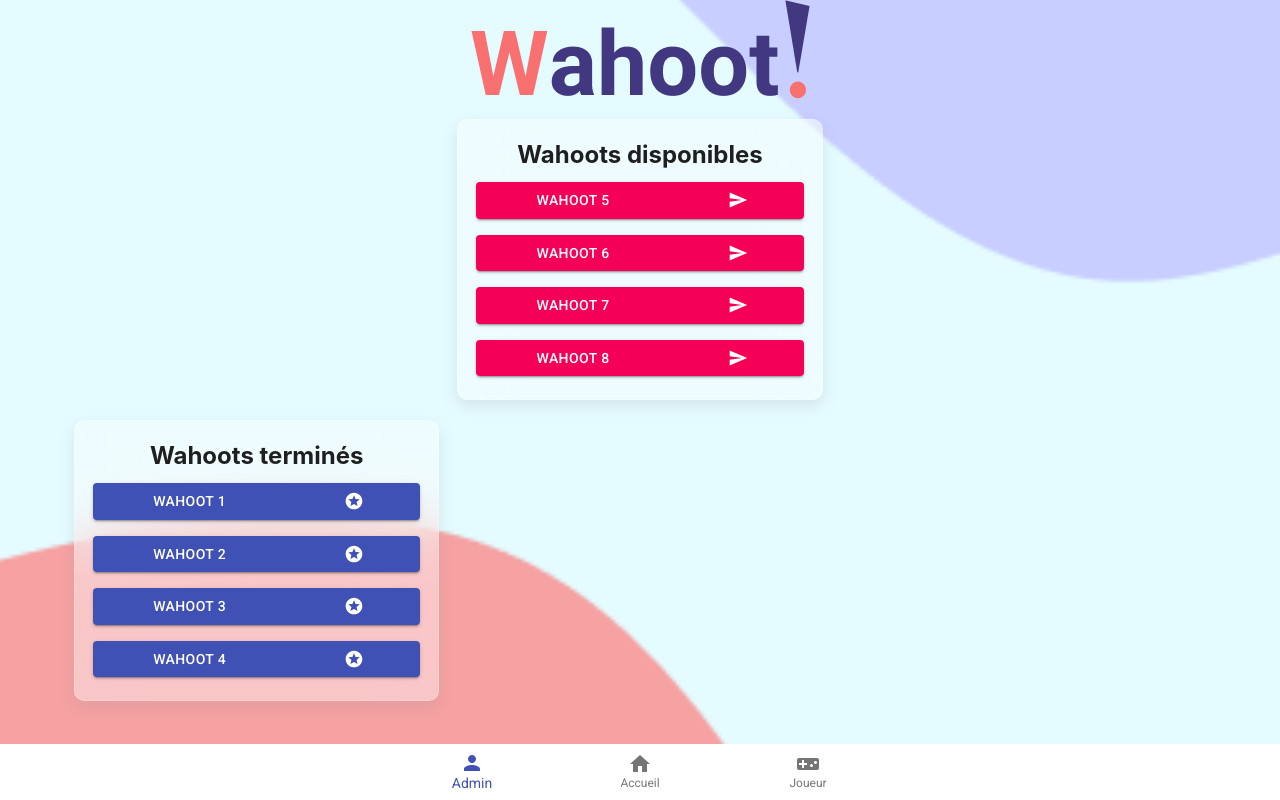
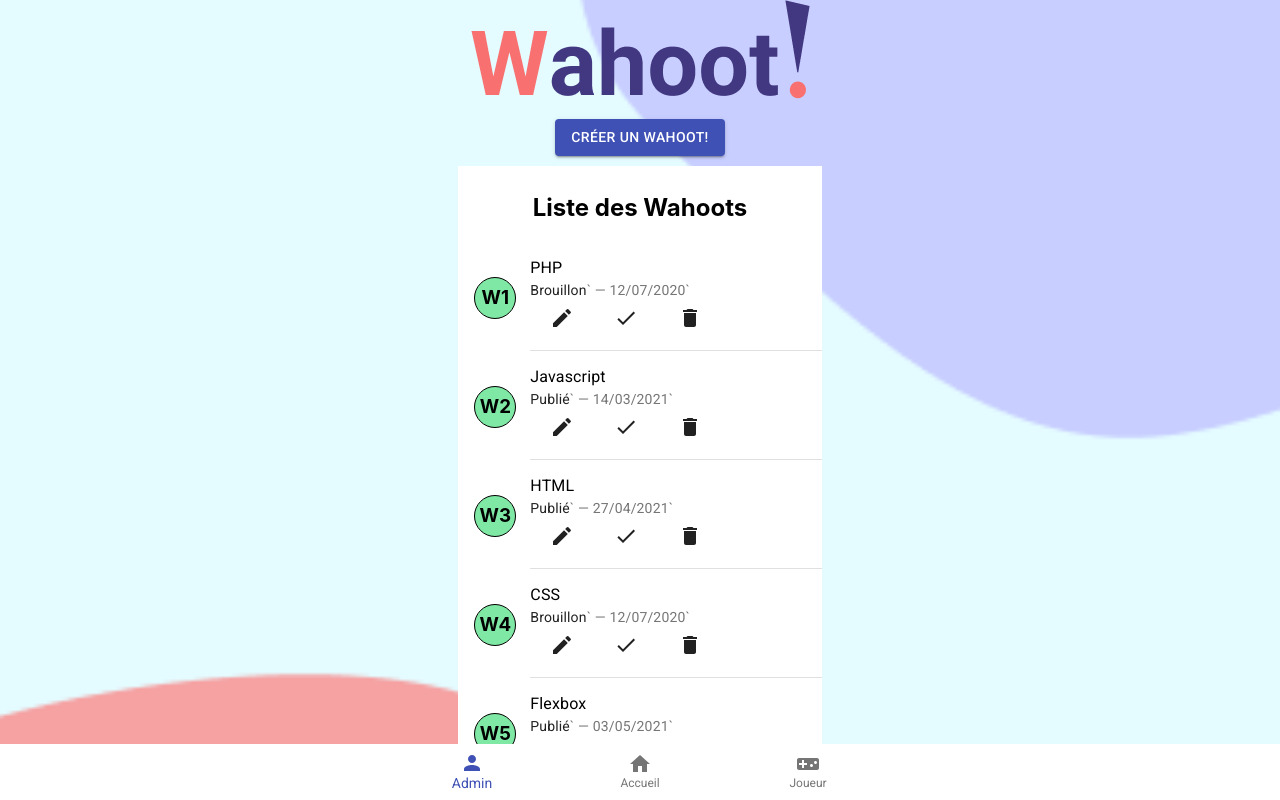
Before and after one commit to WildCodeSchool/bdx-wahoot, a React (Create React App) app in the folder wahoot/: page / in a window 1280 px wide. Shown: the top 800 px of the page. Built offline with nearby package versions, Linux system fonts and the light colour scheme.

Commit message:
affichage dynamique de la liste ADMIN des wahoots

```diff
--- a/wahoot/src/App.js
+++ b/wahoot/src/App.js
@@ -17,6 +17,7 @@ function App() {
     <Main>
       {/* <Home /> */}
       {/* <ListWahoot /> */}
+      <ListWahoot />
       {/* <CreationWahoot /> */}
       {/* <StartGame /> */}
       {/* <PopupEndGame /> */}
@@ -29,7 +30,7 @@ function App() {
       {/* <CreationQuestion /> */}
 
       {/* <PseudoGamer /> */}
-      <ListWahootGamer />
+      {/*<ListWahootGamer />*/}
 
       {/* <Login /> */}
     </Main>
--- a/wahoot/src/View/ListWahoot/Components/CardsWahootList.jsx
+++ b/wahoot/src/View/ListWahoot/Components/CardsWahootList.jsx
@@ -1,58 +1,103 @@
-import React from 'react';
-import { makeStyles } from '@material-ui/core/styles';
-import List from '@material-ui/core/List';
-import ListItem from '@material-ui/core/ListItem';
-import Divider from '@material-ui/core/Divider';
-import ListItemText from '@material-ui/core/ListItemText';
-import ListItemAvatar from '@material-ui/core/ListItemAvatar';
-import Avatar from '@material-ui/core/Avatar';
-import Typography from '@material-ui/core/Typography';
-import EditIconLink from './EditIcon';
-import PublicModal from './PublicModal';
-import SupprimeModal from './SupprimeModal';
+import React from "react";
+import { makeStyles } from "@material-ui/core/styles";
+import List from "@material-ui/core/List";
+import ListItem from "@material-ui/core/ListItem";
+import Divider from "@material-ui/core/Divider";
+import ListItemText from "@material-ui/core/ListItemText";
+import ListItemAvatar from "@material-ui/core/ListItemAvatar";
+import Avatar from "@material-ui/core/Avatar";
+import Typography from "@material-ui/core/Typography";
+import EditIconLink from "./EditIcon";
+import PublicModal from "./PublicModal";
+import SupprimeModal from "./SupprimeModal";
 
 const useStyles = makeStyles((theme) => ({
   root: {
-    width: '100%',
-    maxWidth: '36ch',
+    width: "100%",
+    maxWidth: "36ch",
     backgroundColor: theme.palette.background.paper,
-    margin:'10px auto',
-    '& h2':{
-        textAlign:"center",
+    margin: "10px auto",
+    "& h2": {
+      textAlign: "center",
     },
-    '& h3':{
-        width:"40px",
-        height:"40px",
-        textAlign:"center",
-        lineHeight:"40px",
-        border:"solid 1px black",
-        borderRadius:"50%",
-        backgroundColor:"#7fe8a4"
+    "& h3": {
+      width: "40px",
+      height: "40px",
+      textAlign: "center",
+      lineHeight: "40px",
+      border: "solid 1px black",
+      borderRadius: "50%",
+      backgroundColor: "#7fe8a4",
     },
-
   },
   inline: {
-    display: 'inline',
+    display: "inline",
   },
-  icons:{
-      display:"flex",
-      justifyContent:"flex-start",
-  }
-
+  icons: {
+    display: "flex",
+    justifyContent: "flex-start",
+  },
 }));
 
-const CardsWahootList = ()=> {
+const wahoots = [
+  {
+    id: 1,
+    title: "PHP",
+    status: "Brouillon",
+    date: "12/07/2020",
+  },
+  {
+    id: 2,
+    title: "Javascript",
+    status: "Publié",
+    date: "14/03/2021",
+  },
+  {
+    id: 3,
+    title: "HTML",
+    status: "Publié",
+    date: "27/04/2021",
+  },
+  {
+    id: 4,
+    title: "CSS",
+    status: "Brouillon",
+    date: "12/07/2020",
+  },
+  {
+    id: 5,
+    title: "Flexbox",
+    status: "Publié",
+    date: "03/05/2021",
+  },
+  {
+    id: 6,
+    title: "UseEffect",
+    status: "Brouillon",
+    date: "12/07/2020",
+  },
+  {
+    id: 7,
+    title: "Flower Power",
+    status: "Publié",
+    date: "21/07/2021",
+  },
+];
+
+const CardsWahootList = () => {
   const classes = useStyles();
 
   return (
     <List className={classes.root}>
       <h2>Liste des Wahoots</h2>
+      {wahoots.map((wahoot) => (
+        <>
           <ListItem alignItems="flex-start">
             <ListItemAvatar>
-                <h3>W1</h3>
+              <h3>W{wahoot.id}</h3>
             </ListItemAvatar>
             <ListItemText
-                primary="PHP"
+              primary={wahoot.title}
               secondary={
                 <React.Fragment>
                   <Typography
@@ -61,132 +106,23 @@ const CardsWahootList = ()=> {
                     className={classes.inline}
                     color="textPrimary"
                   >
-                        Brouillon
+                    {wahoot.status}
                   </Typography>
-                    {" — 12/07/2020"}
-                    <div className={classes.icons}><EditIconLink /><PublicModal /><SupprimeModal /></div>
-
+                  ` — {wahoot.date}`
+                  <div className={classes.icons}>
+                    <EditIconLink />
+                    <PublicModal />
+                    <SupprimeModal />
+                  </div>
                 </React.Fragment>
               }
             />
           </ListItem>
           <Divider variant="inset" component="li" />
-            <ListItem alignItems="flex-start">
-                <ListItemAvatar>
-                <h3>W2</h3>
-                </ListItemAvatar>
-                <ListItemText
-                primary="Javascript"
-                secondary={
-                    <React.Fragment>
-                    <Typography
-                        component="span"
-                        variant="body2"
-                        className={classes.inline}
-                        color="textPrimary"
-                    >
-                        Publié
-                    </Typography>
-                    {" — 14/03/2021"}
-                    <div className={classes.icons}><EditIconLink /><PublicModal /><SupprimeModal /></div>
-                    </React.Fragment>
-                }
-                />
-            </ListItem>
-            <Divider variant="inset" component="li" />
-            <ListItem alignItems="flex-start">
-                <ListItemAvatar>
-                <h3>W3</h3>
-                </ListItemAvatar>
-                <ListItemText
-                primary="HTML"
-                secondary={
-                    <React.Fragment>
-                    <Typography
-                        component="span"
-                        variant="body2"
-                        className={classes.inline}
-                        color="textPrimary"
-                    >
-                        Publié
-                    </Typography>
-                    {' — 07/04/2021'}
-                    <div className={classes.icons}><EditIconLink /><PublicModal /><SupprimeModal /></div>
-                    </React.Fragment>
-                }
-                />
-            </ListItem>
-            <ListItem alignItems="flex-start">
-                <ListItemAvatar>
-                <h3>W1</h3>
-                </ListItemAvatar>
-                <ListItemText
-                primary="PHP"
-                secondary={
-                    <React.Fragment>
-                    <Typography
-                        component="span"
-                        variant="body2"
-                        className={classes.inline}
-                        color="textPrimary"
-                    >
-                        Brouillon
-                    </Typography>
-                    {" — 12/07/2020"}
-                    <div className={classes.icons}><EditIconLink /><PublicModal /><SupprimeModal /></div>
-
-                    </React.Fragment>
-                }
-                />
-            </ListItem>
-            <Divider variant="inset" component="li" />
-            <ListItem alignItems="flex-start">
-                <ListItemAvatar>
-                <h3>W2</h3>
-                </ListItemAvatar>
-                <ListItemText
-                primary="Javascript"
-                secondary={
-                    <React.Fragment>
-                    <Typography
-                        component="span"
-                        variant="body2"
-                        className={classes.inline}
-                        color="textPrimary"
-                    >
-                        Publié
-                    </Typography>
-                    {" — 14/03/2021"}
-                    <div className={classes.icons}><EditIconLink /><PublicModal /><SupprimeModal /></div>
-                    </React.Fragment>
-                }
-                />
-            </ListItem>
-            <Divider variant="inset" component="li" />
-            <ListItem alignItems="flex-start">
-                <ListItemAvatar>
-                <h3>W3</h3>
-                </ListItemAvatar>
-                <ListItemText
-                primary="HTML"
-                secondary={
-                    <React.Fragment>
-                    <Typography
-                        component="span"
-                        variant="body2"
-                        className={classes.inline}
-                        color="textPrimary"
-                    >
-                        Publié
-                    </Typography>
-                    {' — 07/04/2021'}
-                    <div className={classes.icons}><EditIconLink /><PublicModal /><SupprimeModal /></div>
-                    </React.Fragment>
-                }
-                />
-            </ListItem>
+        </>
+      ))}
     </List>
   );
-}
+};
 
 export default CardsWahootList;
--- a/wahoot/src/View/ListWahoot/Components/CreateW.jsx
+++ b/wahoot/src/View/ListWahoot/Components/CreateW.jsx
@@ -1,28 +1,22 @@
-import React from 'react';
-import { makeStyles } from '@material-ui/core/styles';
-import Button from '@material-ui/core/Button';
+import React from "react";
+import { makeStyles } from "@material-ui/core/styles";
+import Button from "@material-ui/core/Button";
 
 const useStyles = makeStyles((theme) => ({
-    root: {
-        '& > *': {
-        margin: theme.spacing(1),
-                },
-        }
+  root: {
+    textAlign: "center",
+  },
 }));
 
-const CreateW =() => {
+const CreateW = () => {
+  const classes = useStyles();
 
-    const classes = useStyles();
-
-    return (
-
+  return (
     <div className={classes.root}>
-
       <Button variant="contained" color="primary">
         Créer un Wahoot!
       </Button>
     </div>
-    );
-
-}
+  );
+};
 export default CreateW;
--- a/wahoot/src/View/ListWahoot/ListWahoot.jsx
+++ b/wahoot/src/View/ListWahoot/ListWahoot.jsx
@@ -5,10 +5,10 @@ import { makeStyles } from "@material-ui/core/styles";
 
 const useStyles = makeStyles((theme) => ({
   content: {
-    width: "20%",
+    width: "90%",
     margin: "20px auto",
   },
-  container: {
+  /*container: {
     display: "flex",
     justifyContent: "center",
   },
@@ -17,22 +17,17 @@ const useStyles = makeStyles((theme) => ({
     flexDirection: "column",
     alignItems: "center",
     margin: 30,
-  },
+  },*/
 }));
 
-function ListWahoot() {
+const ListWahoot = () => {
   const classes = useStyles();
   return (
     <div className={classes.content}>
-      <div>
-        <ListAffichageW />
-      </div>
-      <div>
-        {" "}
-        <CreateW />{" "}
-      </div>
+      <CreateW />
+      <ListAffichageW />
     </div>
   );
-}
+};
 
 export default ListWahoot;
--- a/wahoot/src/View/ListWahootGamer/Components/FinishedWahoot.jsx
+++ b/wahoot/src/View/ListWahootGamer/Components/FinishedWahoot.jsx
@@ -18,8 +18,6 @@ const useStyles = makeStyles((theme) => ({
     webki: "10px",
     color: "rgb(31, 31, 31)",
     textAlign: "center",
-
-    margin: "20px 10px",
     "& h2": {
       margin: "5px",
     },
```
Also changed, not shown: wahoot/src/View/ListWahoot/Components/ListAffichageW.jsx (+5 -8 lines). Lines whose indentation alone changed are shown as unchanged.
